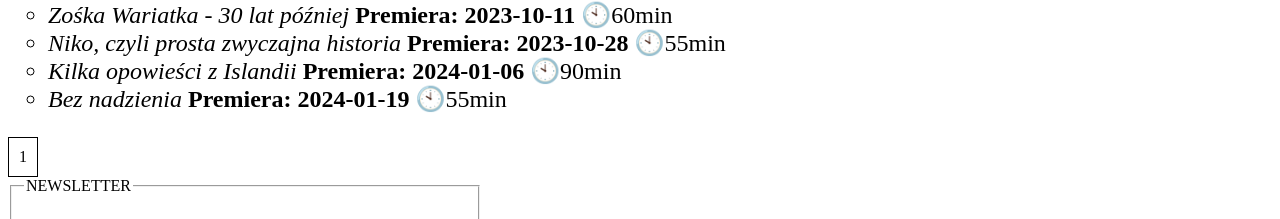
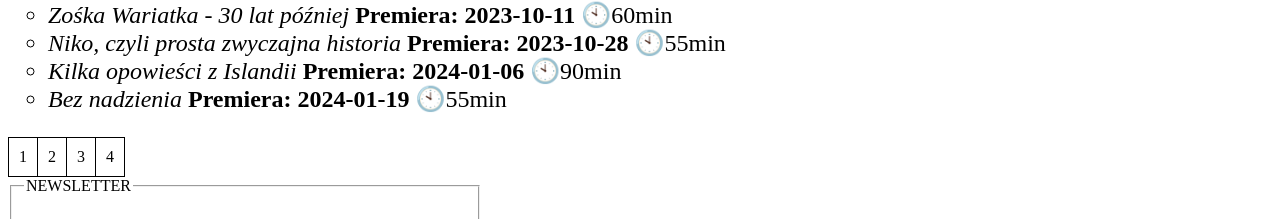
Before and after one commit to majczakantoni/Witryny_IV, a plain HTML site: page TEATR HTML/Teatr.html in a window 1280 px wide. Shown: the part 227-446 px from the top of the page. Drawn offline with Linux system fonts and the light colour scheme.

Commit message:
16-09-2024

```diff
--- a/TEATR HTML/Teatr.html
+++ b/TEATR HTML/Teatr.html
@@ -38,7 +38,8 @@
     </ul>
 
     <table>
-        <tr><td>1</td></tr>
+        <tr>
+            <td>1</td> <td>2</td> <td>3</td> <td>4</td> </tr>
     </table>
 
 
```
